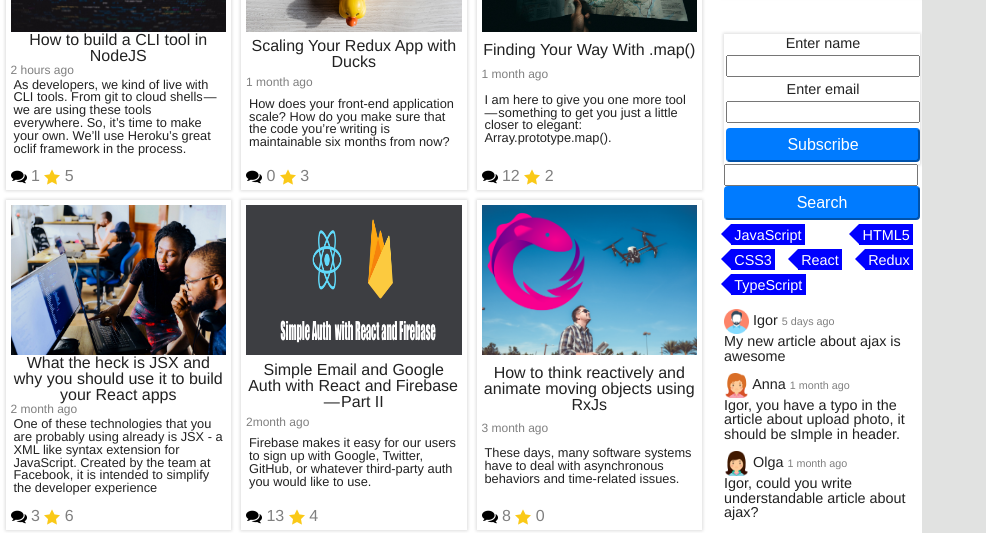
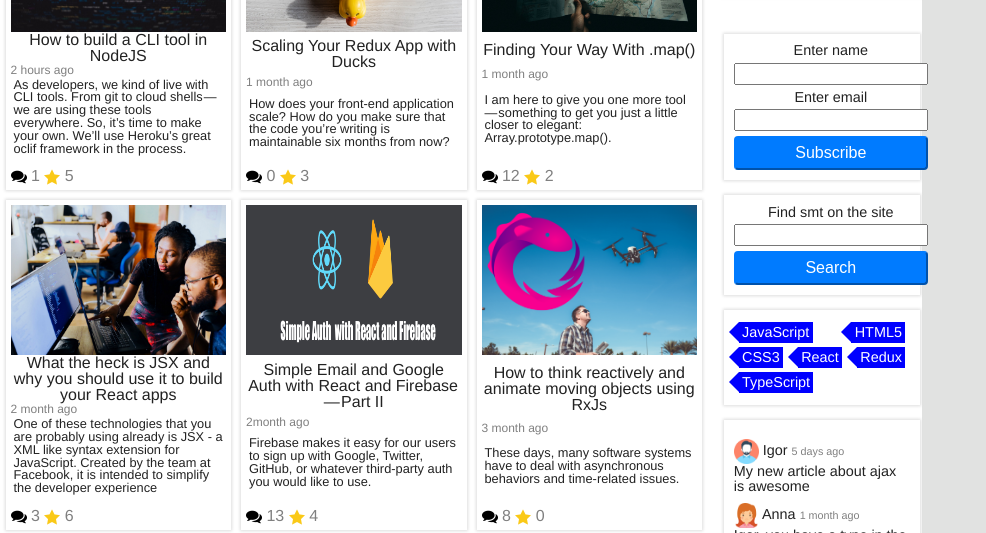
Before and after one commit to igor185/Blog, a website built with webpack: page docs/index.html in a window 1280 px wide. Shown: the part 274-807 px from the top of the page, 294-1280 px from the left. Built offline with nearby package versions, Linux system fonts and the light colour scheme.

Commit message:
aside changes

```diff
--- a/css/aside/comment.scss
+++ b/css/aside/comment.scss
@@ -1,3 +1,6 @@
+.comments{
+  margin-top: $margin-top;
+}
 .comment{
   width: 100%;
   margin-top: 10px;
--- a/css/aside/form.scss
+++ b/css/aside/form.scss
@@ -1,5 +1,5 @@
 .subscription {
-  margin-top: 15px;
+  margin-top: $margin-top;
   display: grid;
   grid-template-areas: "label-name" "input-name" "label-email" "input-email" "submit";
   grid-template-columns: 1fr;
@@ -27,6 +27,23 @@
 .submit {
   grid-area: submit;
 }
+.search{
+  margin-top:$margin-top;
+  display: grid;
+  grid-template-areas: "label" "input" "btn";
+  grid-gap: 5px;
+}
+.label-search{
+  grid-area: label;
+  text-align: center;
+}
+.searchInput{
+  grid-area: input;
+}
+.btn-search{
+  grid-area: btn;
+}
+
 
 
 .btn {
--- a/css/aside/tag.scss
+++ b/css/aside/tag.scss
@@ -4,6 +4,7 @@
   display: flex;
   flex-wrap: wrap;
   justify-content: space-between;
+  margin-top:$margin-top;
 }
 .tag{
   background-color: blue;
--- a/css/main.scss
+++ b/css/main.scss
@@ -19,10 +19,11 @@ body{
   width: 25px;
 }
 .logo:hover{
-  background-color: darkblue;
+  background-color: blue;
+  opacity: .5;
 }
 .shadow {
-  padding: 1%;
+  padding: 5%;
   box-sizing: border-box;
   box-shadow: 0 0 3px 1px #dddddd;
 }
--- a/css/variables.scss
+++ b/css/variables.scss
@@ -2,3 +2,4 @@ $max-width: 1200px;
 $content: 90%;
 $content-color: #7bbd77;
 $small-width:550px;
+$margin-top:15px;
--- a/docs/index.html
+++ b/docs/index.html
@@ -258,11 +258,12 @@
             <input type="email" id="email" class="input-email">
             <input type="submit" class="submit btn" value="Subscribe">
         </form>
-        <form action="#" class="search">
-            <input type="search" id="search" class="search">
-            <input type="submit" value="Search" class="btn">
+        <form action="#" class="search shadow">
+            <label for="search" class="label-search">Find smt on the site</label>
+            <input type="search" id="search" class="searchInput">
+            <input type="submit" value="Search" class="btn btn-search">
         </form>
-        <ul class="tags">
+        <ul class="tags shadow">
             <li class="tag"><span>JavaScript</span></li>
             <li class="tag"><span>HTML5</span></li>
             <li class="tag"><span>CSS3</span></li>
@@ -271,7 +272,7 @@
             <li class="tag"><span>TypeScript</span></li>
         </ul>
 
-        <div class="comments">
+        <div class="comments shadow">
             <div class="comment">
                 <div class="comment-header">
                     <img src="assert/img/man.png" alt="" class="comment-photo logo">
```
Also changed, not shown: docs/bundle.js.
